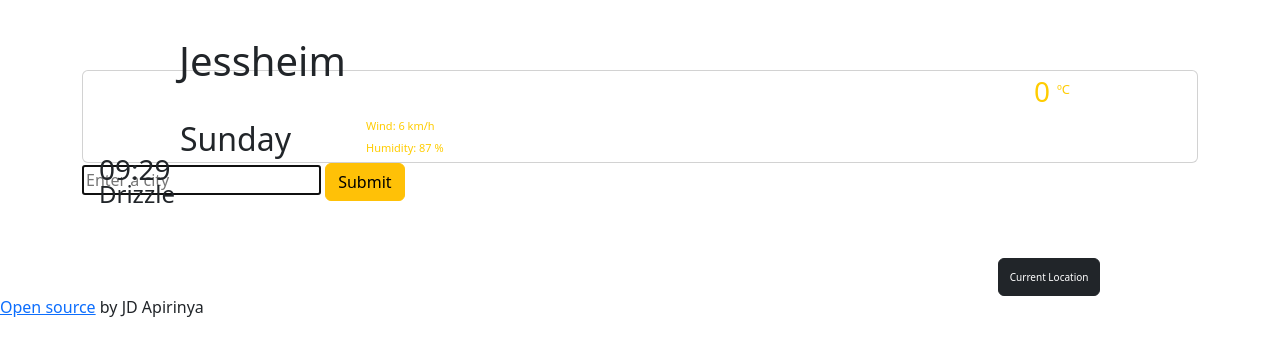
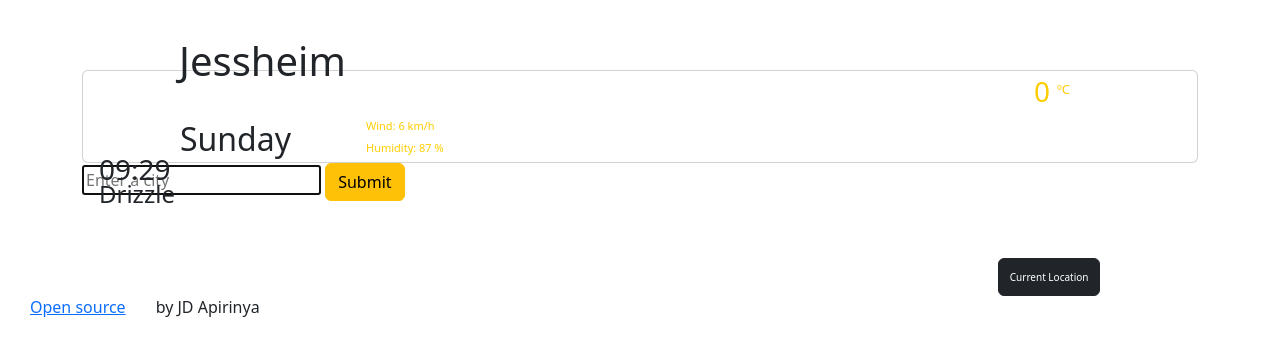
Before and after one commit to JDASL/weather-app, a plain HTML site: page index.html in a window 1280 px wide. Shown: the top 356 px of the page. Drawn offline with nearby package versions, Linux system fonts and the light colour scheme.

Commit message:
clean up space between link closing tag

```diff
--- a/src/styles.css
+++ b/src/styles.css
@@ -93,3 +93,8 @@ li {
   right: 180px;
   top: 258px;
 }
+a {
+  position: inherit;
+  margin: 0 auto;
+  padding: 30px;
+}
```
Also changed, not shown: index.html (+1 -1 lines).
